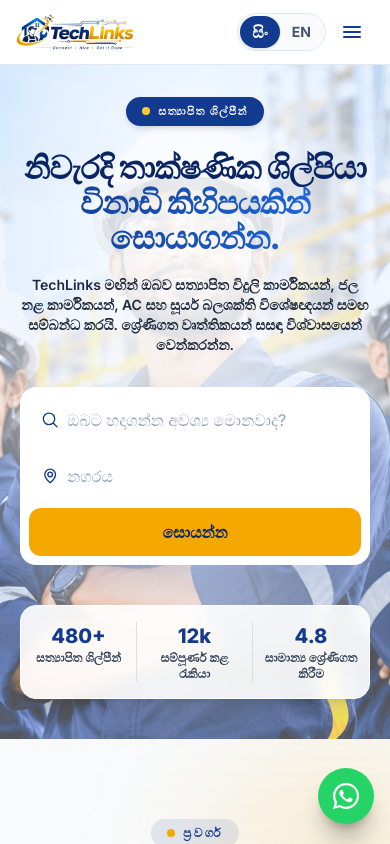
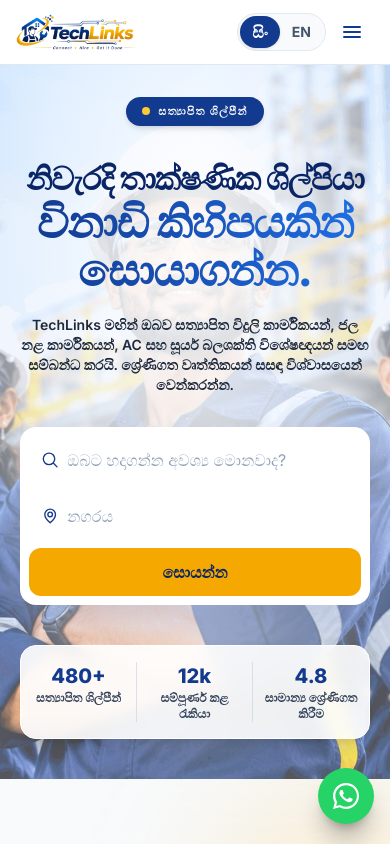
Before and after one commit to sithuru-kawinda/techlinks, a Next.js app: page / in a window 390 px wide. Both pictures are taken after a click on the button "සිං". Shown: the top 844 px of the page. Built offline with nearby package versions, Linux system fonts and the light colour scheme.

Commit message:
home page chnge hero content

```diff
--- a/app/page.tsx
+++ b/app/page.tsx
@@ -30,8 +30,8 @@ export default async function Home() {
           <p className="inline-flex items-center gap-2 rounded-full bg-brand px-4 py-1.5 text-[11px] font-bold uppercase tracking-[0.12em] text-white shadow-md min-[400px]:text-xs min-[400px]:tracking-[0.2em]">
             <span className="h-2 w-2 shrink-0 rounded-full bg-gold-light" /> <span className="hidden min-[400px]:inline">TechLinks · </span><Tr en="Verified Technicians" si="සත්‍යාපිත ශිල්පීන්" />
           </p>
-          <h1 className="mt-6 text-[2rem] font-extrabold min-[400px]:text-[2.5rem] leading-[1.1] tracking-tight text-brand-dark sm:text-5xl lg:text-6xl">
-            <span className="lg:whitespace-nowrap"><Tr en="Find The Right Technician In" si="නිවැරදි&nbsp;තාක්ෂණික ශිල්පියා" /></span>
+          <h1 className="mt-6 text-[2.75rem] font-extrabold leading-[1.1] tracking-tight text-brand-dark sm:text-5xl lg:text-6xl">
+            <span className="lg:whitespace-nowrap"><Tr en="Find The Right Technician In" si="නිවැරදි&nbsp;තාක්ෂණික ශිල්පියා" siClass="text-[2rem] min-[400px]:text-[2.5rem] sm:text-5xl lg:text-6xl" /></span>
             <span className="block bg-gradient-to-r from-brand to-brand-light bg-clip-text text-transparent"><Tr en="Minutes." si="විනාඩි කිහිපයකින් සොයාගන්න." /></span>
           </h1>
           <p className="mt-5 max-w-2xl text-sm font-semibold sm:text-lg text-slate-800">
--- a/components/Tr.tsx
+++ b/components/Tr.tsx
@@ -2,7 +2,9 @@
 
 import { useLang } from "./useLang";
 
-/** Inline English / Sinhala text for use inside server components. */
-export default function Tr({ en, si }: { en: string; si?: string }) {
-  return <>{useLang().p(en, si)}</>;
+/** Inline English / Sinhala text for use inside server components. `siClass` applies only to the Sinhala text. */
+export default function Tr({ en, si, siClass }: { en: string; si?: string; siClass?: string }) {
+  const { lang, p } = useLang();
+  if (lang === "si" && si && siClass) return <span className={siClass}>{si}</span>;
+  return <>{p(en, si)}</>;
 }
```
